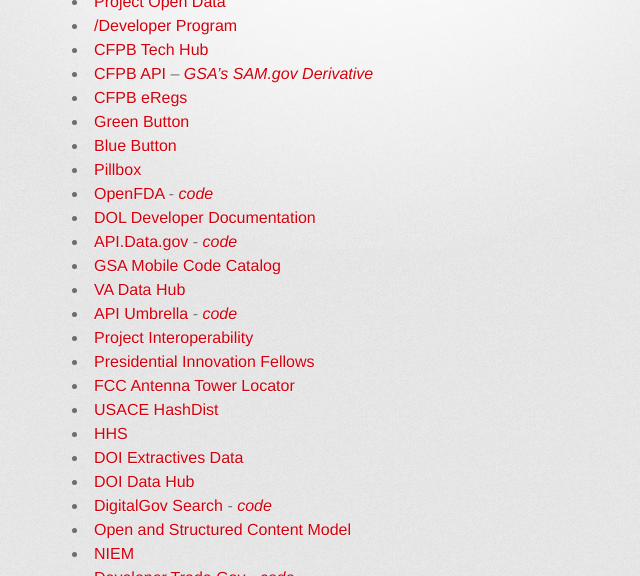
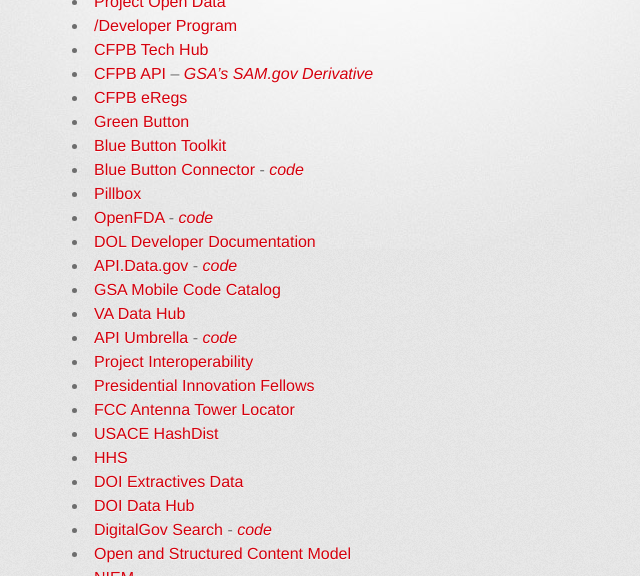
Before and after one commit to GSA/Open-Data-Collaboration-Sandbox, a Jekyll site: the page built from website_examples.md, in a window 1280 px wide and 900 px high, cut to the strip 324-900 px from the top of the window. Shown: the whole strip, without its empty margins (278-918 px from the left). Built offline with Jekyll 4.4.1, drawn with Linux system fonts in a browser that asks for light colours; some web fonts are replaced.

Commit message:
added new blue button site

```diff
--- a/website_examples.md
+++ b/website_examples.md
@@ -15,9 +15,10 @@
 * [CFPB API](http://cfpb.github.io/api/hmda/)  --  *[GSA's SAM.gov Derivative](http://gsa.github.io/sam_api/sam/)*
 * [CFPB eRegs](http://eregs.github.io/eregulations/)
 * [Green Button](http://green-button.github.io)
-* [Blue Button](http://blue-button.github.io/)
+* [Blue Button Toolkit](http://blue-button.github.io/)
+* [Blue Button Connector](http://bluebuttonconnector.healthit.gov/) - *[code](https://github.com/blue-button/connector/tree/gh-pages)*
 * [Pillbox](https://hhs.github.io/pillbox/)
-* [OpenFDA](http://open.fda.gov/) - *[code]()*
+* [OpenFDA](http://open.fda.gov/) - *[code](https://github.com/FDA/open.fda.gov)*
 * [DOL Developer Documentation](http://usdepartmentoflabor.github.io/DOLAPI/)
 * [API.Data.gov](http://api.data.gov/) - *[code](https://github.com/GSA/api.data.gov)*
 * [GSA Mobile Code Catalog](http://gsa.github.io/Mobile-Code-Catalog/)
```
